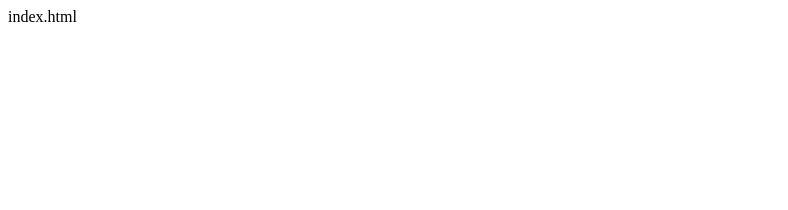
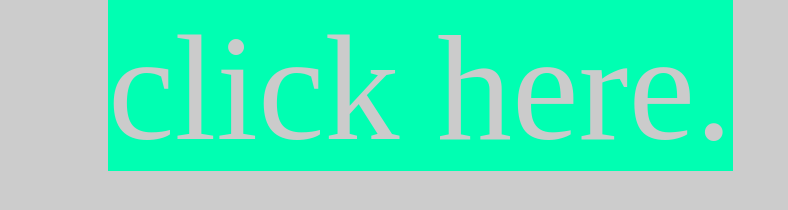
Before and after one commit to michellephung/milk, a plain HTML site: page index.html in a window 1280 px wide. Shown: the whole page, without its empty margins (0-788 px from the left). Drawn offline with nearby package versions, Linux system fonts and the light colour scheme.

Commit message:
first page up, non functional

```diff
--- /dev/null
+++ b/css/style.css
@@ -0,0 +1,23 @@
+html{
+	background: url("Police_Blotter.jpg") repeat 100 0 scroll;
+	background-color:#ccc;
+    height:100%;
+    width:100%;
+}
+
+#contumacious{
+	height: 200px;
+	min-width: 650px;
+	margin: 100 0 0 100;
+	padding: 50 0 0 0;
+	background-color: rgb(0, 255, 178);
+	vertical-align: middle;
+	line-height: 160px;
+	font-size:150px;
+	color:rgb(203, 203, 203);
+}
+
+#contumacious:hover{
+	color: rgb(156, 157, 182);
+	background-color:rgb(74, 74, 74);
+}
--- a/index.html
+++ b/index.html
@@ -1 +1,12 @@
-index.html
+<html>
+<head>
+	<script src="scripts/code.jquery.com/jquery-1.11.2.min.js"></script>
+	<link rel="stylesheet" type="text/css" href="css/style.css">
+</head>
+
+<body>
+	<a id="contumacious">
+		click here.
+	</a>
+</body>
+</html>
```
Also changed, not shown: 1 other file.
